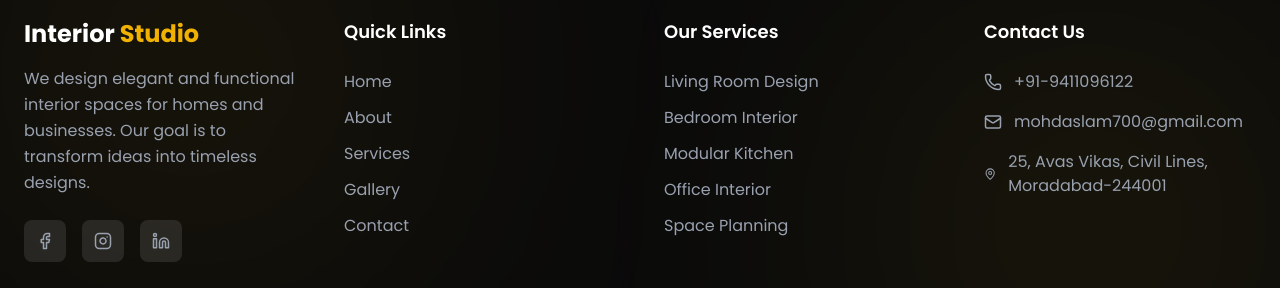
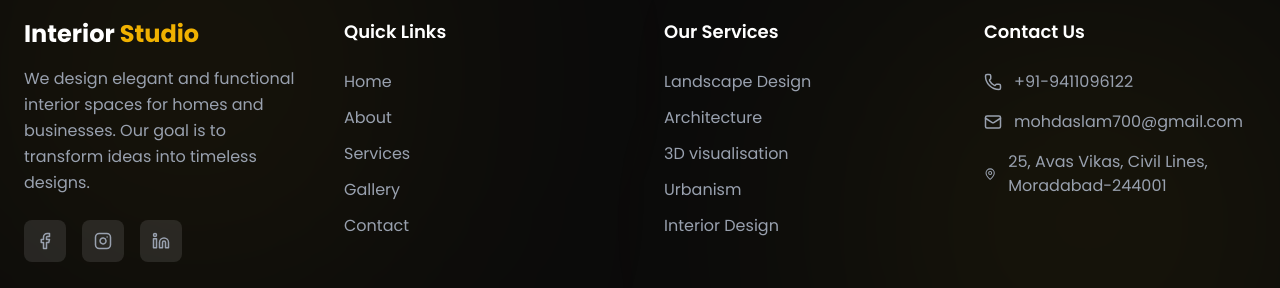
Before and after one commit to zaheer-web/interior1, a React (Vite) app: page / in a window 1280 px wide. Shown: the part 7526-7814 px from the top of the page. Built offline with nearby package versions, Linux system fonts and the light colour scheme.

Commit message:
Add new image

```diff
--- a/src/component/Footer.jsx
+++ b/src/component/Footer.jsx
@@ -191,23 +191,23 @@ export default function Footer() {
             <ul className="space-y-3">
 
               <li className="hover:text-yellow-500 transition">
-                Living Room Design
+                Landscape Design
               </li>
 
               <li className="hover:text-yellow-500 transition">
-                Bedroom Interior
+                Architecture
               </li>
 
               <li className="hover:text-yellow-500 transition">
-                Modular Kitchen
+                3D visualisation
               </li>
 
               <li className="hover:text-yellow-500 transition">
-                Office Interior
+               Urbanism
               </li>
 
               <li className="hover:text-yellow-500 transition">
-                Space Planning
+               Interior Design
               </li>
 
             </ul>
```
